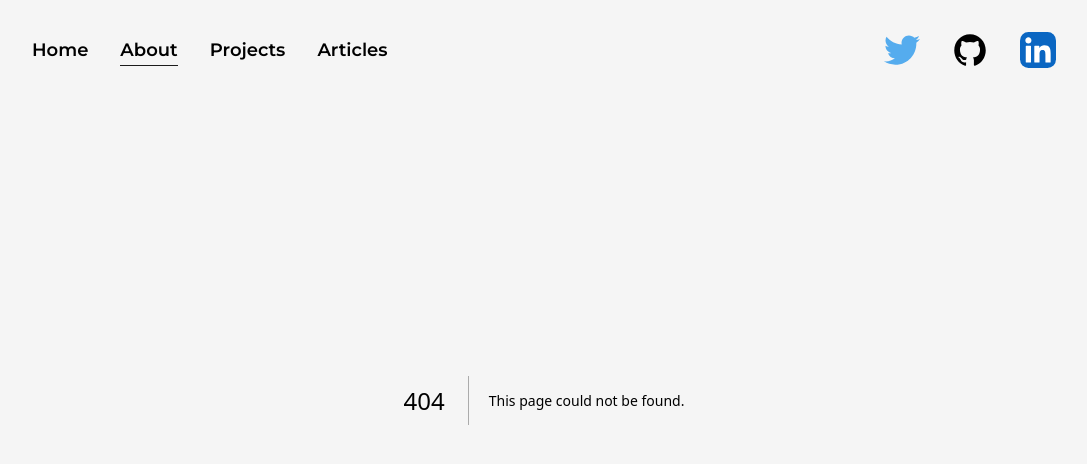
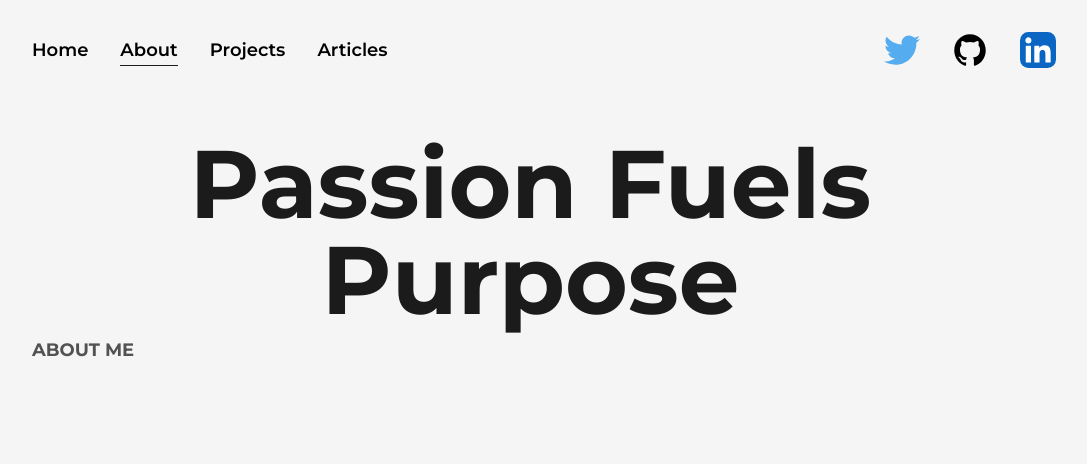
Before and after one commit to dotarjun/Portfolio, a Next.js app: page /about in a window 1280 px wide. Before the commit this address had no page. Shown: the top 464 px of the page, without its empty margins (96-1183 px from the left). Built offline with nearby package versions, Linux system fonts and the light colour scheme.

Commit message:
✨ feat(about.js): create about page with animated text and about me section

```diff
--- /dev/null
+++ b/src/pages/about.js
@@ -0,0 +1,29 @@
+import AnimatedText from "@/components/AnimatedText";
+import Layout from "@/components/Layout";
+import Head from "next/head";
+import React from "react";
+
+const about = () => {
+  return (
+    <div>
+      <Head>
+        <title>Arjun | About Page</title>
+        <meta name="description" content="My website's about page" />
+      </Head>
+      <main className="flex w-full flex-col items-center justify-center">
+        <Layout>
+          <AnimatedText text="Passion fuels purpose" />
+          <div className="grid w-full grid-cols-8 gap-16">
+            <div className="col-span-3">
+              <h2 className="mb-4 text-lg font-bold uppercase text-dark/75">
+                About me
+              </h2>
+            </div>
+          </div>
+        </Layout>
+      </main>
+    </div>
+  );
+};
+
+export default about;
```
